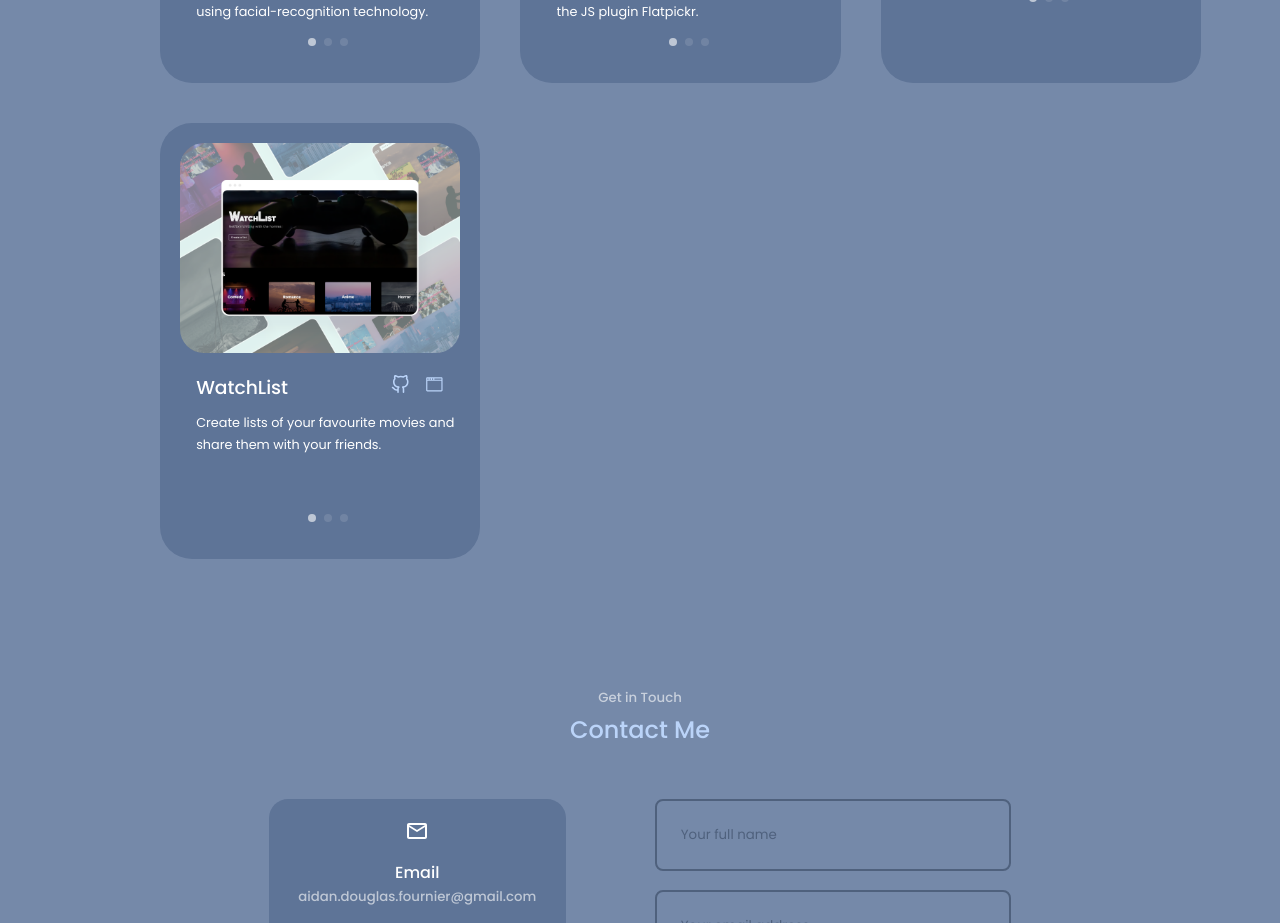
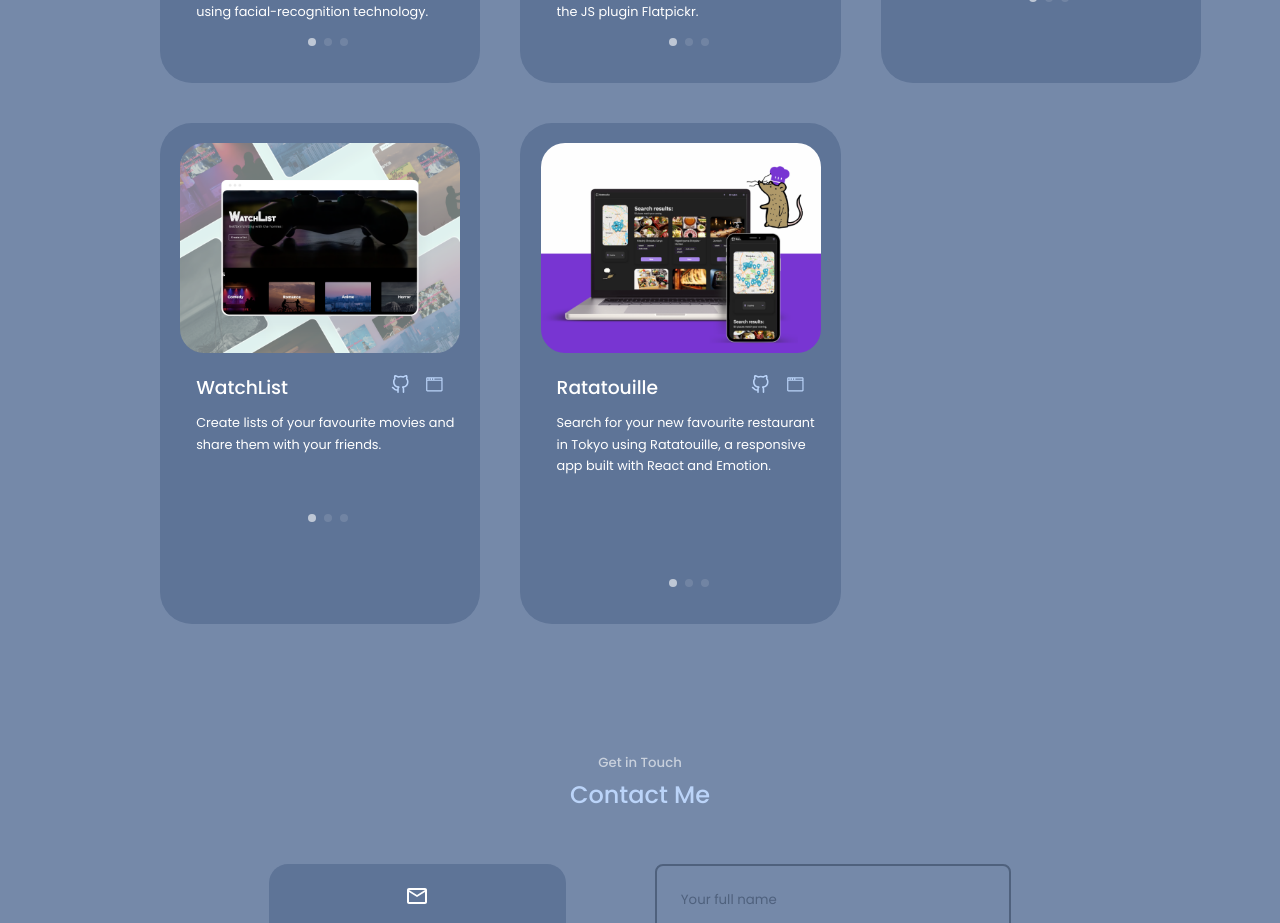
Before and after one commit to AidanFournier/react-portfolio-site, a React (Create React App) app: page / in a window 1280 px wide. Shown: the part 3060-3983 px from the top of the page. Built offline with nearby package versions, Linux system fonts and the light colour scheme.

Commit message:
Added Ratatouille to portfolio

```diff
--- a/src/data/portfolioData.js
+++ b/src/data/portfolioData.js
@@ -2,6 +2,7 @@ import JusticeImg from '../assets/JusticeMockup.png'
 import CampQImg from '../assets/CampQMockup.png'
 import NookPhoneImg from '../assets/NookPhoneMockup.png'
 import WatchListImg from '../assets/WatchListMockup.png'
+import RatatouilleImg from '../assets/RatatouilleMockup.png'
 
 import { DiRor } from 'react-icons/di'
 import { FaHtml5 } from 'react-icons/fa'
@@ -107,6 +108,24 @@ const data = [
         description: "Create lists of your favourite movies and share them with your friends.",
         role: "This project taught me how to host my site on Heroku and host images using Cloudinary, I recently switched it to Render for hosting."
       }
+    },
+    {
+      id: 5,
+      image: RatatouilleImg,
+      title: "Ratatouille",
+      stack: [
+        <p>The tech stack:</p>,
+        <span><FaJsSquare /></span>,
+        <span><FaHtml5 /></span>,
+        <span><SiHeroku /></span>,
+        <span><SiFigma /></span>
+      ],
+      github: "https://github.com/AidanFournier/ratatouille",
+      site: "https://chic-pegasus-d27631.netlify.app/restaurants/",
+      content: {
+        description: "Search for your new favourite restaurant in Tokyo using Ratatouille, a responsive app built with React and Emotion.",
+        role: "This front-end project, completed in 7 days, challenged me to build upon an existing codebase using React, Emotion & components created in Storybook. I used endpoints from the TableCheck API for the search function and the Mapbox API for displaying pinned locations."
+      }
     }
   ]
 
```
Also changed, not shown: src/assets/RatatouilleMockup.png (added).
